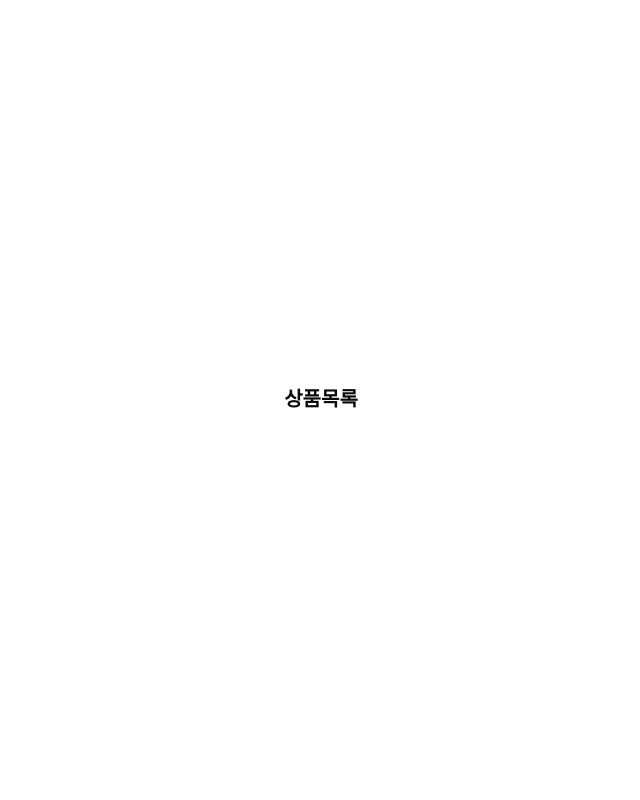
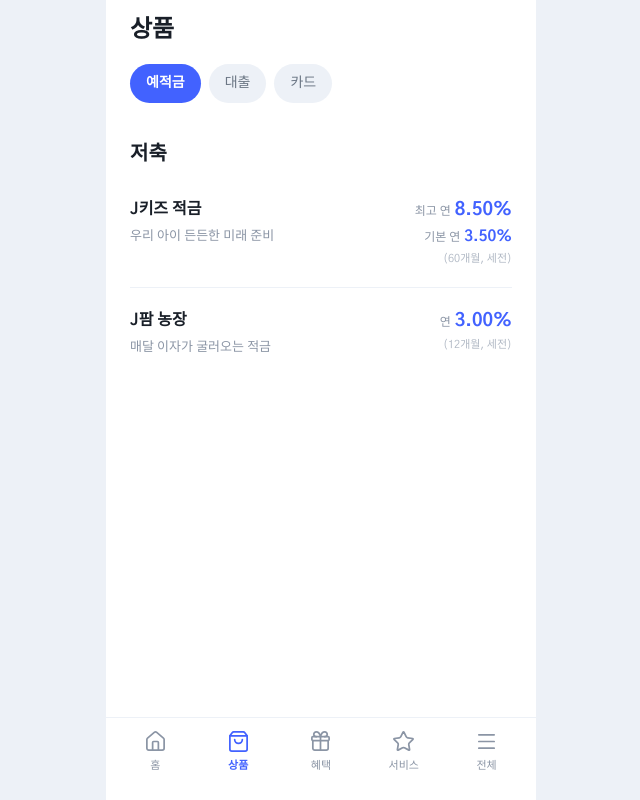
Before and after one commit to JaeHyun10-03/J-Bank, a Next.js app in the folder apps/frontend/: page /products in a window 1280 px wide. Shown: the whole page, without its empty margins (319-959 px from the left). Built offline with nearby package versions, Linux system fonts and the light colour scheme.

Commit message:
feat(frontend): 상품 목록 화면을 피그마 Products 시안대로 구현
예적금/대출/카드 3개 탭. 대출·카드는 아직 도메인이 없어 시안 텍스트를
그대로 하드코딩했다(ponytail 주석 참고).

```diff
--- a/apps/frontend/app/products/page.tsx
+++ b/apps/frontend/app/products/page.tsx
@@ -1,5 +1,170 @@
-import { ScreenPlaceholder } from "@/components/screen-placeholder";
+"use client";
+
+import { useState } from "react";
+import Link from "next/link";
+import { MobileScreen } from "@/components/mobile-screen";
+import { BottomTabBar } from "@/components/bottom-tab-bar";
+import { cn } from "@/lib/utils";
+
+type Category = "예적금" | "대출" | "카드";
+
+// ponytail: 대출·카드는 아직 도메인/API가 없어(README 핵심 기능 표 참고) 피그마 시안 그대로의
+// 고정 텍스트로만 채운다. 실제 상품 데이터가 생기면 예적금처럼 GET /api/v1/products로 교체한다.
+const SAVINGS_PRODUCTS = [
+  {
+    code: "j-kids",
+    name: "J키즈 적금",
+    desc: "우리 아이 든든한 미래 준비",
+    topRate: "8.50%",
+    baseRate: "3.50%",
+    period: "(60개월, 세전)",
+  },
+  {
+    code: "j-farm",
+    name: "J팜 농장",
+    desc: "매달 이자가 굴러오는 적금",
+    rate: "3.00%",
+    period: "(12개월, 세전)",
+  },
+];
+
+const LOAN_PRODUCT = {
+  code: "credit-loan",
+  name: "신용대출 한번에 알아보기",
+  desc: "제이뱅크부터 제휴사까지, 내게 딱 맞는 신용대출을 한번에!",
+  badge: "이벤트",
+  rateRange: "연 5.00~15.00%",
+  maxAmount: "최대 3억원",
+};
+
+const CARD_PRODUCT = {
+  code: "one-checkcard",
+  name: "ONE 체크카드(그린패스)",
+  desc: "내맘대로 골라받는 역대급 혜택",
+};
 
 export default function ProductListPage() {
-  return <ScreenPlaceholder title="상품목록" />;
+  const [category, setCategory] = useState<Category>("예적금");
+
+  return (
+    <MobileScreen>
+      <div className="flex w-full items-start px-[24px] pb-[16px] pt-[12px]">
+        <p className="text-[24px] font-bold text-[#191f28]">상품</p>
+      </div>
+
+      <div className="flex w-full items-center gap-[8px] px-[24px] pb-[20px]">
+        {(["예적금", "대출", "카드"] as const).map((tab) => (
+          <button
+            key={tab}
+            type="button"
+            onClick={() => setCategory(tab)}
+            className={cn(
+              "rounded-full px-[16px] py-[9px] text-[14px]",
+              tab === category
+                ? "bg-[#4262ff] font-semibold text-white"
+                : "bg-[#edf1f7] font-medium text-[#6b7684]",
+            )}
+          >
+            {tab}
+          </button>
+        ))}
+      </div>
+
+      {category === "예적금" ? (
+        <>
+          <div className="w-full px-[24px] pb-[8px] pt-[16px]">
+            <p className="text-[20px] font-bold text-[#191f28]">저축</p>
+          </div>
+          <div className="flex w-full flex-col px-[24px]">
+            {SAVINGS_PRODUCTS.map((product, i) => (
+              <Link
+                key={product.code}
+                href={`/products/${product.code}`}
+                className={cn(
+                  "flex w-full items-start justify-between py-[20px]",
+                  i > 0 && "border-t border-[#edf1f7]",
+                )}
+              >
+                <div className="flex flex-1 flex-col gap-[6px]">
+                  <p className="text-[16px] font-bold text-[#191f28]">{product.name}</p>
+                  <p className="text-[13px] text-[#8b95a5]">{product.desc}</p>
+                </div>
+                <div className="flex shrink-0 flex-col items-end gap-[2px]">
+                  {product.topRate ? (
+                    <div className="flex items-center gap-[4px]">
+                      <p className="text-[12px] text-[#8b95a5]">최고 연</p>
+                      <p className="text-[18px] font-bold text-[#4262ff]">{product.topRate}</p>
+                    </div>
+                  ) : null}
+                  <div className="flex items-center gap-[4px]">
+                    <p className="text-[12px] text-[#8b95a5]">{product.topRate ? "기본 연" : "연"}</p>
+                    <p
+                      className={cn(
+                        "font-bold text-[#4262ff]",
+                        product.topRate ? "text-[15px]" : "text-[18px]",
+                      )}
+                    >
+                      {product.baseRate ?? product.rate}
+                    </p>
+                  </div>
+                  <p className="text-[11px] text-[#b0b8c4]">{product.period}</p>
+                </div>
+              </Link>
+            ))}
+          </div>
+        </>
+      ) : category === "대출" ? (
+        <>
+          <div className="w-full px-[24px] pb-[8px] pt-[16px]">
+            <p className="text-[20px] font-bold text-[#191f28]">신용대출</p>
+          </div>
+          <div className="flex w-full flex-col px-[24px]">
+            <Link
+              href={`/products/${LOAN_PRODUCT.code}`}
+              className="flex w-full items-start justify-between py-[20px]"
+            >
+              <div className="flex flex-1 flex-col gap-[6px]">
+                <div className="flex items-center gap-[6px]">
+                  <p className="text-[16px] font-bold text-[#191f28]">{LOAN_PRODUCT.name}</p>
+                  <span className="size-[6px] rounded-full bg-[#4262ff]" />
+                  <span className="rounded-[4px] bg-[#eef0ff] px-[6px] py-[2px] text-[10px] font-bold text-[#4262ff]">
+                    {LOAN_PRODUCT.badge}
+                  </span>
+                </div>
+                <p className="text-[13px] text-[#8b95a5]">{LOAN_PRODUCT.desc}</p>
+              </div>
+              <div className="flex shrink-0 flex-col items-end gap-[2px]">
+                <p className="text-[17px] font-bold text-[#4262ff]">{LOAN_PRODUCT.rateRange}</p>
+                <p className="text-[13px] text-[#8b95a5]">{LOAN_PRODUCT.maxAmount}</p>
+              </div>
+            </Link>
+          </div>
+        </>
+      ) : (
+        <>
+          <div className="w-full px-[24px] py-[8px]">
+            <p className="text-[20px] font-bold text-[#191f28]">체크카드</p>
+          </div>
+          <div className="flex w-full flex-col px-[24px]">
+            {[0, 1, 2].map((i) => (
+              <Link
+                key={i}
+                href={`/products/${CARD_PRODUCT.code}`}
+                className="flex w-full items-center gap-[14px] py-[16px]"
+              >
+                <div className="h-[40px] w-[56px] shrink-0 rounded-[6px] bg-gradient-to-br from-[#2a2a2e] to-[#050506]" />
+                <div className="flex flex-col gap-[4px]">
+                  <p className="text-[16px] font-bold text-[#191f28]">{CARD_PRODUCT.name}</p>
+                  <p className="text-[13px] text-[#8b95a5]">{CARD_PRODUCT.desc}</p>
+                </div>
+              </Link>
+            ))}
+          </div>
+        </>
+      )}
+
+      <div className="flex-1" />
+      <BottomTabBar active="상품" />
+    </MobileScreen>
+  );
 }
```
